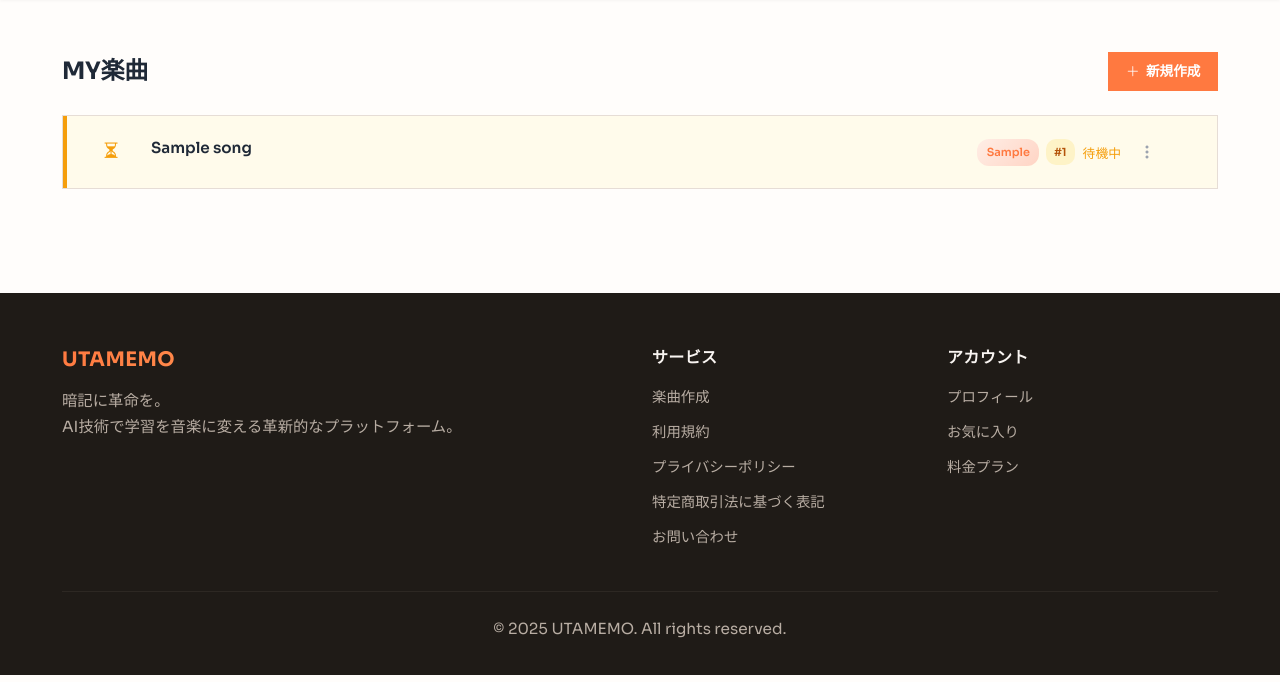
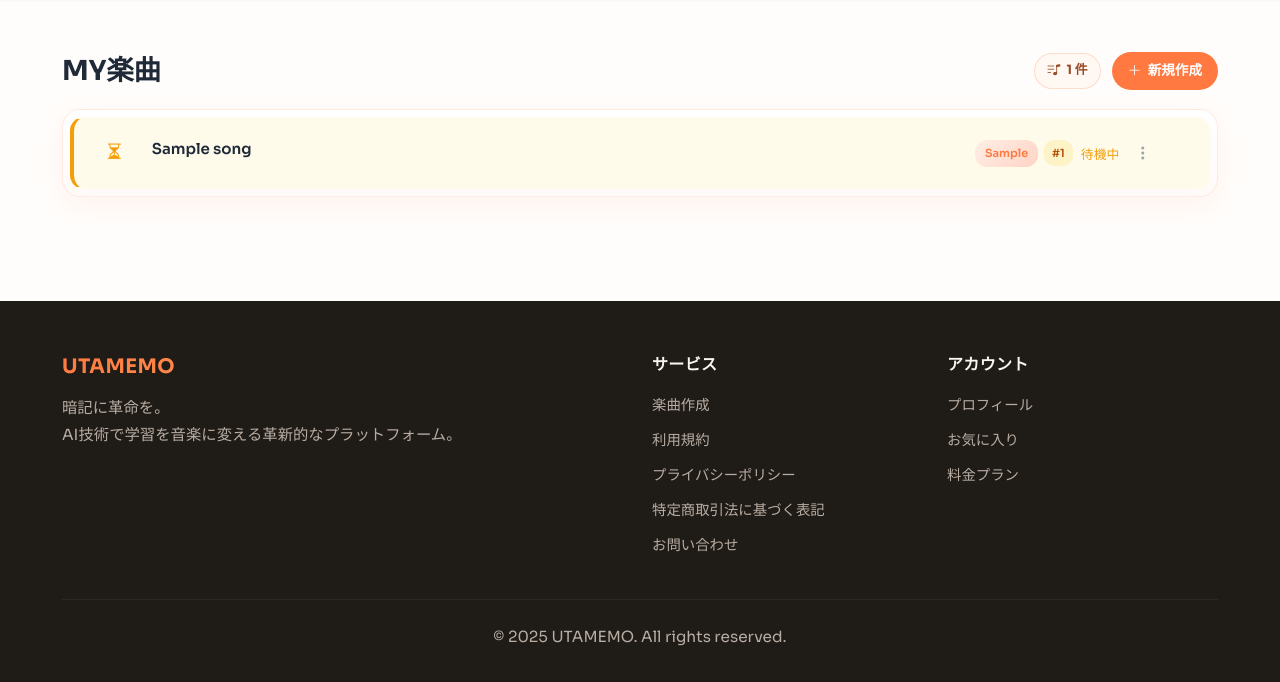
Before and after one commit to Yulkjh/utamemo-app, a Django app: page /my-songs/ in a window 1280 px wide. Shown: the part 102-784 px from the top of the page. Run offline with Django 4.2, Linux system fonts and the light colour scheme; a user stored in the database is signed in; tables that the repository leaves empty hold one stand-in row (values such as "Sample post"); grey boxes marked "Sample" are stand-in pictures.

Commit message:
Polish My Songs UI and trim helper copy

```diff
--- a/myproject/templates/songs/my_songs.html
+++ b/myproject/templates/songs/my_songs.html
@@ -8,11 +8,21 @@
 <div class="container py-4">
     <!-- ヘッダーセクション -->
     <div class="my-songs-header fade-in">
-        <h1 class="my-songs-title">{% if is_english %}My Songs{% elif is_spanish %}Mis Canciones{% elif is_german %}Meine Songs{% elif is_portuguese %}Minhas Músicas{% elif is_chinese %}我的歌曲{% else %}MY楽曲{% endif %}</h1>
-        <a href="{% url 'songs:upload_image' %}?new=true" class="btn-create-song">
-            <i class="bi bi-plus-lg"></i>
-            {% if is_english %}New{% elif is_chinese %}新建{% elif is_spanish %}Crear{% elif is_german %}Neu{% elif is_portuguese %}Criar{% else %}新規作成{% endif %}
-        </a>
+        <div class="my-songs-header-main">
+            <h1 class="my-songs-title">{% if is_english %}My Songs{% elif is_spanish %}Mis Canciones{% elif is_german %}Meine Songs{% elif is_portuguese %}Minhas Músicas{% elif is_chinese %}我的歌曲{% else %}MY楽曲{% endif %}</h1>
+        </div>
+        <div class="my-songs-header-actions">
+            {% if songs %}
+            <span class="song-count-chip">
+                <i class="bi bi-music-note-list"></i>
+                {{ songs|length }} {% if is_english %}songs{% elif is_chinese %}首{% elif is_spanish %}canciones{% elif is_german %}Songs{% elif is_portuguese %}músicas{% else %}件{% endif %}
+            </span>
+            {% endif %}
+            <a href="{% url 'songs:upload_image' %}?new=true" class="btn-create-song">
+                <i class="bi bi-plus-lg"></i>
+                {% if is_english %}New{% elif is_chinese %}新建{% elif is_spanish %}Crear{% elif is_german %}Neu{% elif is_portuguese %}Criar{% else %}新規作成{% endif %}
+            </a>
+        </div>
     </div>
 
     <!-- 楽曲一覧（Spotify風リスト） -->
@@ -130,7 +140,6 @@
             <i class="bi bi-music-note-beamed"></i>
         </div>
         <h3 class="empty-title">{% if is_english %}No songs yet{% elif is_chinese %}还没有歌曲{% elif is_spanish %}Aún no hay canciones{% elif is_german %}Noch keine Songs{% elif is_portuguese %}Ainda não há músicas{% else %}まだ楽曲がありません{% endif %}</h3>
-        <p class="empty-desc">{% if is_english %}Upload a photo of your study material and create your first song{% elif is_chinese %}上传学习资料照片，创作你的第一首歌曲{% elif is_spanish %}Sube una foto de tu material de estudio y crea tu primera canción{% elif is_german %}Lade ein Foto deines Lernmaterials hoch und erstelle deinen ersten Song{% elif is_portuguese %}Faça upload de uma foto do seu material de estudo e crie sua primeira música{% else %}教材の写真をアップロードして、初めての楽曲を作成しましょう{% endif %}</p>
         <div class="empty-actions">
             <a href="{% url 'songs:upload_image' %}?new=true" class="btn-empty-primary">
                 <i class="bi bi-camera"></i>
@@ -148,28 +157,35 @@
 <style>
 /* リストスタイル */
 .song-list {
-    background: var(--surface-elevated);
-    border: 1px solid var(--border-color);
+    background: linear-gradient(180deg, #ffffff 0%, #fffaf7 100%);
+    border: 1px solid rgba(255, 121, 64, 0.14);
+    border-radius: 18px;
+    padding: 0.45rem;
+    box-shadow: 0 8px 28px rgba(255, 121, 64, 0.08);
     overflow: visible;
 }
 
 .song-row {
     display: flex;
     align-items: center;
-    padding: 1rem 1.25rem;
-    border-bottom: 1px solid var(--border-color);
-    transition: background 0.2s ease;
+    padding: 0.92rem 1rem;
+    border: 1px solid transparent;
+    border-radius: 14px;
+    margin-bottom: 0.35rem;
+    transition: background 0.2s ease, border-color 0.2s ease, transform 0.2s ease;
     text-decoration: none;
     color: inherit;
     cursor: pointer;
 }
 
 .song-row:last-child {
-    border-bottom: none;
+    margin-bottom: 0;
 }
 
 .song-row:hover {
-    background: var(--surface-muted);
+    background: #fff5ef;
+    border-color: rgba(255, 121, 64, 0.22);
+    transform: translateY(-1px);
 }
 
 .song-row:hover .play-icon {
@@ -209,6 +225,9 @@
 }
 
 .play-icon {
+    width: 38px;
+    height: 38px;
+    border-radius: 50%;
     background: var(--primary-color);
     color: white;
     display: flex;
@@ -251,7 +270,7 @@
 .song-info {
     flex: 1;
     min-width: 0;
-    padding: 0 1rem;
+    padding: 0 0.85rem;
     display: flex;
     align-items: center;
 }
@@ -265,7 +284,7 @@
 .song-title-text {
     color: #1f2937;
     font-weight: 600;
-    font-size: 0.95rem;
+    font-size: 0.94rem;
     white-space: nowrap;
     display: inline-block;
     max-width: 100%;
@@ -345,7 +364,7 @@
 /* ステータス */
 .song-status {
     flex-shrink: 0;
-    padding-right: 0.5rem;
+    padding-right: 0.35rem;
 }
 
 .status-text {
@@ -591,33 +610,70 @@
     display: flex;
     align-items: center;
     justify-content: space-between;
-    margin-bottom: 1.5rem;
+    margin-bottom: 1.2rem;
+    gap: 1rem;
+}
+
+.my-songs-header-main {
+    min-width: 0;
+}
+
+.my-songs-subtitle {
+    margin: 0.38rem 0 0;
+    color: #6b7280;
+    font-size: 0.9rem;
+    line-height: 1.5;
 }
 
 .my-songs-title {
-    font-size: 1.5rem;
+    font-size: clamp(1.35rem, 2.2vw, 1.72rem);
     font-weight: 700;
     color: #1f2937;
     margin: 0;
+}
+
+.my-songs-header-actions {
+    display: flex;
+    align-items: center;
+    gap: 0.65rem;
+    flex-shrink: 0;
+}
+
+.song-count-chip {
+    display: inline-flex;
+    align-items: center;
+    gap: 0.38rem;
+    height: 36px;
+    padding: 0 0.8rem;
+    border-radius: 999px;
+    border: 1px solid rgba(255, 121, 64, 0.22);
+    background: #fff8f3;
+    color: #9a4a26;
+    font-size: 0.8rem;
+    font-weight: 700;
 }
 
 .btn-create-song {
     display: inline-flex;
     align-items: center;
     gap: 0.4rem;
-    padding: 0.5rem 1.1rem;
+    height: 38px;
+    padding: 0 1rem;
     background: var(--primary-color);
     color: #fff;
     border: none;
+    border-radius: 999px;
     font-weight: 600;
     font-size: 0.85rem;
     text-decoration: none;
-    transition: background 0.2s ease;
+    transition: background 0.2s ease, transform 0.2s ease, box-shadow 0.2s ease;
 }
 
 .btn-create-song:hover {
     background: var(--primary-dark);
     color: #fff;
+    transform: translateY(-1px);
+    box-shadow: 0 8px 20px rgba(255, 121, 64, 0.25);
 }
 
 /* 空状態 */
@@ -707,8 +763,28 @@
 }
 
 @media (max-width: 576px) {
+    .my-songs-header {
+        align-items: flex-start;
+        flex-direction: column;
+    }
+
+    .my-songs-header-actions {
+        width: 100%;
+        justify-content: space-between;
+    }
+
     .my-songs-title {
         font-size: 1.2rem;
+    }
+
+    .my-songs-subtitle {
+        font-size: 0.82rem;
+    }
+
+    .song-count-chip {
+        height: 34px;
+        font-size: 0.75rem;
+        padding: 0 0.68rem;
     }
 
     .empty-state {
```
